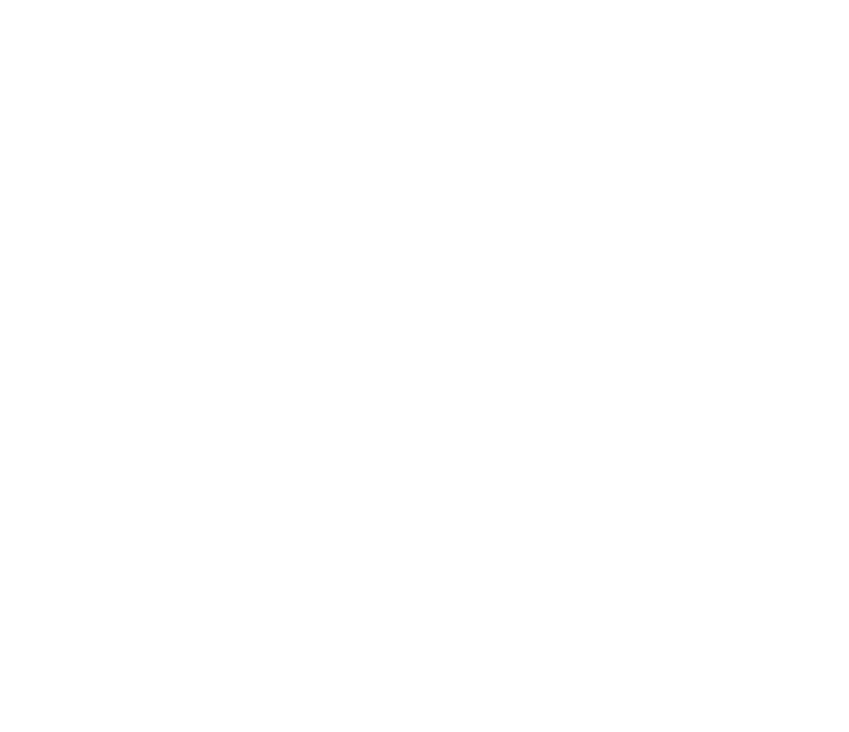
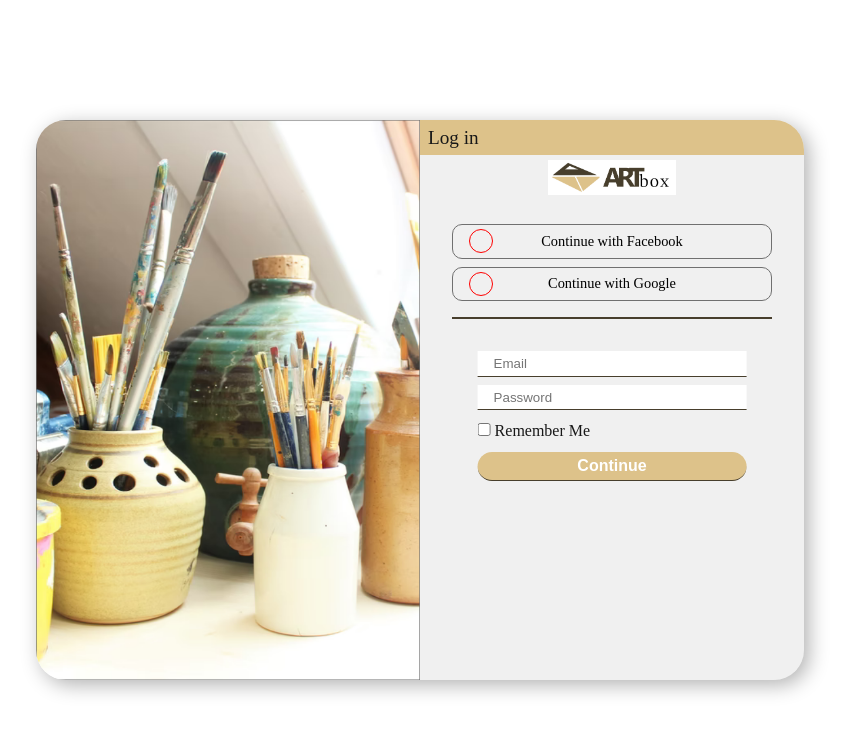
Before and after one commit to jcoder6/Artbox, a plain HTML site: page log-in.html in a window 1280 px wide. Shown: the whole page, without its empty margins (220-1069 px from the left). Drawn offline with Linux system fonts and the light colour scheme.

Commit message:
add login page

```diff
--- a/app/scss/_globals.scss
+++ b/app/scss/_globals.scss
@@ -51,7 +51,7 @@ button,
   font-size: 1rem;
   font-weight: bold;
   color: white;
-
+  border: 2px solid $lightBrown;
   &:hover {
     background-color: white;
     border: 2px solid $darkBrown;
--- /dev/null
+++ b/app/scss/_login.scss
@@ -0,0 +1,107 @@
+.login-container{
+  display: flex;
+  height: 70vh;
+  width: 60vw;
+  position: absolute;
+  top: 50%;
+  left: 50%;
+  transform: translate(-50%, -50%);
+  overflow: hidden;
+  border-radius: 30px;
+  box-shadow: 5px 5px 20px rgba($color: #000000, $alpha: .3);
+
+  .login-img{
+    width: 50%;
+    img{
+      height: 100%;
+      width: 100%;
+    }
+  }
+
+  .login-form{
+    padding: 2rem;
+    position: relative;
+    display: flex;
+    flex-direction: column;
+    width: 50%;
+    background-color: rgba($color: $darkGray, $alpha: .1);
+    // justify-content: center;
+    align-items: center;
+    .login-nav{
+      position: absolute;
+      top: 0;
+      left: 0;
+      width: 100%;
+      background-color: $lightBrown;
+      padding: .5rem;
+
+      p{
+        font-size: 1.2rem;
+        line-height: 1;
+      }
+    }
+
+    .login-logo {
+      width: 8rem;
+      height: 3rem;
+      overflow:hidden;
+      position: relative;
+      margin-top: .5rem;
+      margin-bottom: 1rem;
+      img{
+        width: 100%;
+        position: absolute;
+      }
+    }
+
+    .login-link {
+      width: 100%;
+      display: flex;
+      flex-direction: column;
+      gap: .5rem;
+      padding-bottom: 1rem;
+      border-bottom: 2px solid $darkBrown;
+      margin-bottom: 2rem;
+
+      a {
+        text-align: center;
+        width: 100%;
+        padding: .3rem;
+        border: 1px solid $darkGray;
+        font-size: .9rem;
+        position: relative;
+        border-radius: 10px;
+        span {
+          height: 1.5rem;
+          width: 1.5rem;
+          border: 1px solid red;
+          position: absolute;
+          border-radius: 50%;
+          top: 50%;
+          transform: translateY(-50%);
+          left: 1rem
+        }
+      }
+    }
+
+    .form-cont{
+      width: 70%;
+      display: flex;
+      gap: .5rem;
+      flex-direction: column;
+      // border: 1px solid red;
+      position: absolute;
+      left: 50%;
+      transform: translate(-50%);
+      input{
+        padding: .3rem 1rem;
+        border: none;
+        border-bottom: 1px solid $darkBrown;
+      }
+
+      span{
+        display: inline-block;
+      }
+    }
+  }
+}
--- a/app/scss/style.scss
+++ b/app/scss/style.scss
@@ -10,3 +10,4 @@
 @import "footer";
 @import "shop";
 @import "placeOrder";
+@import "login";
--- a/log-in.html
+++ b/log-in.html
@@ -0,0 +1,44 @@
+<!DOCTYPE html>
+<html lang="en">
+<head>
+  <meta charset="UTF-8">
+  <meta http-equiv="X-UA-Compatible" content="IE=edge">
+  <meta name="viewport" content="width=device-width, initial-scale=1.0">
+  <link rel="stylesheet" href="./style/css/style.css">
+  <title>Art box - login</title>
+</head>
+<body>
+  <section class="login-container">
+    <div class="login-img">
+      <img src="./images/about image.png" alt="Login Image">
+    </div>
+
+    <div class="login-form">
+      <div class="login-nav">
+        <p>Log in</p>
+      </div>
+
+      <div class="login-logo">
+        <img src="./images/ArtboxLogo.PNG" alt="Logo">
+      </div>
+
+      <div class="login-link">
+        <a href="#" class="cont-fb"><span class="img-fb"></span> Continue with Facebook</a>
+        <a href="#" class="cont-g"><span class="img-g"></span> Continue with Google</a>
+      </div>
+
+      <form action="#">
+        <div class="form-cont">
+          <input type="text" name="email" placeholder="Email">
+          <input type="password" name="password" placeholder="Password">
+          <label for="rm">
+            <input class="cb" type="checkbox" name="rm" value="Remeber me">
+            <span>Remember Me</span>
+          </label>
+          <input type="submit" class="button" name="submit" value="Continue">
+        </div>
+      </form>
+    </div>
+  </section>
+</body>
+</html>
```
Also changed, not shown: index.html (+5 -3 lines), style/css/style.css, 1 other file.
